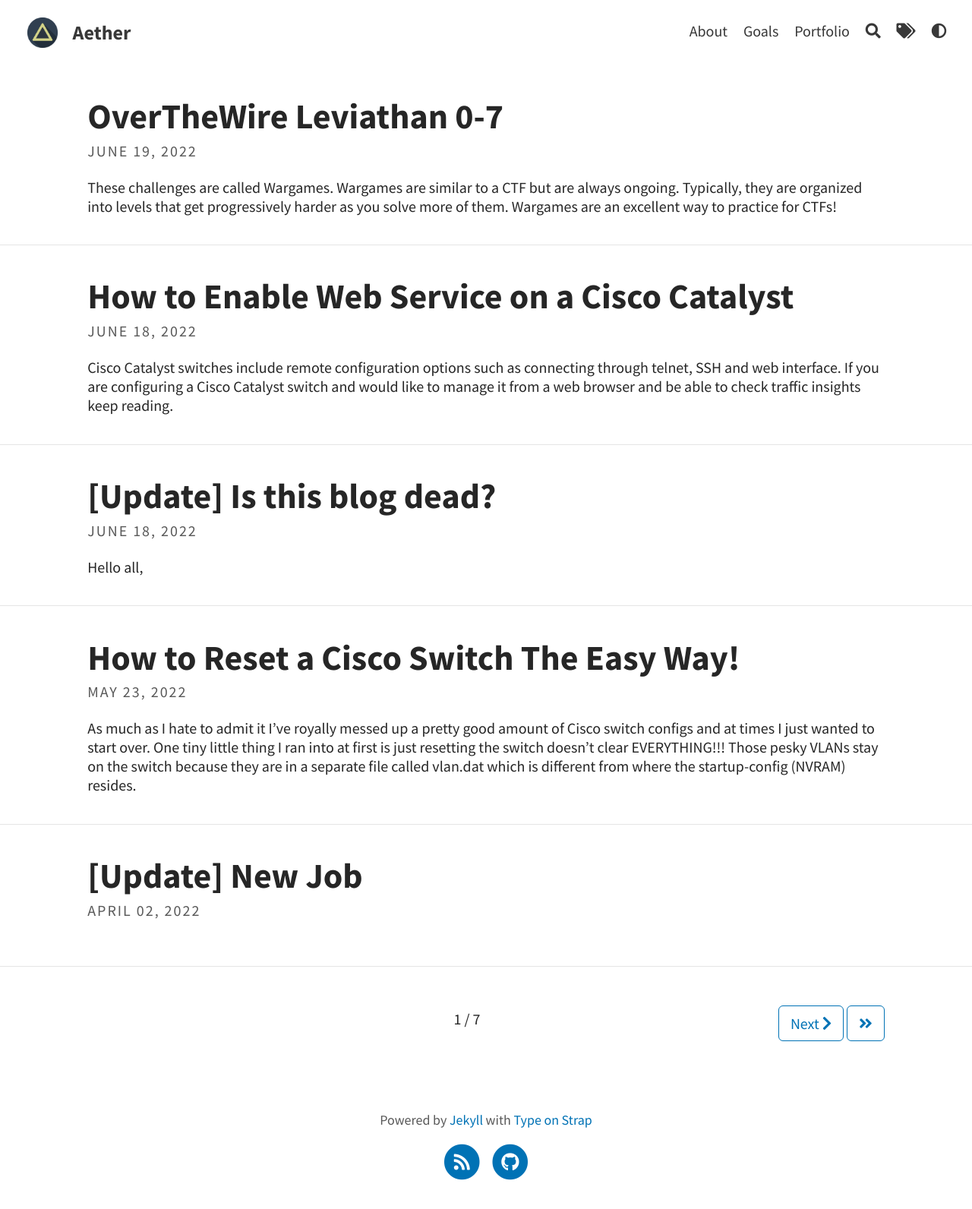
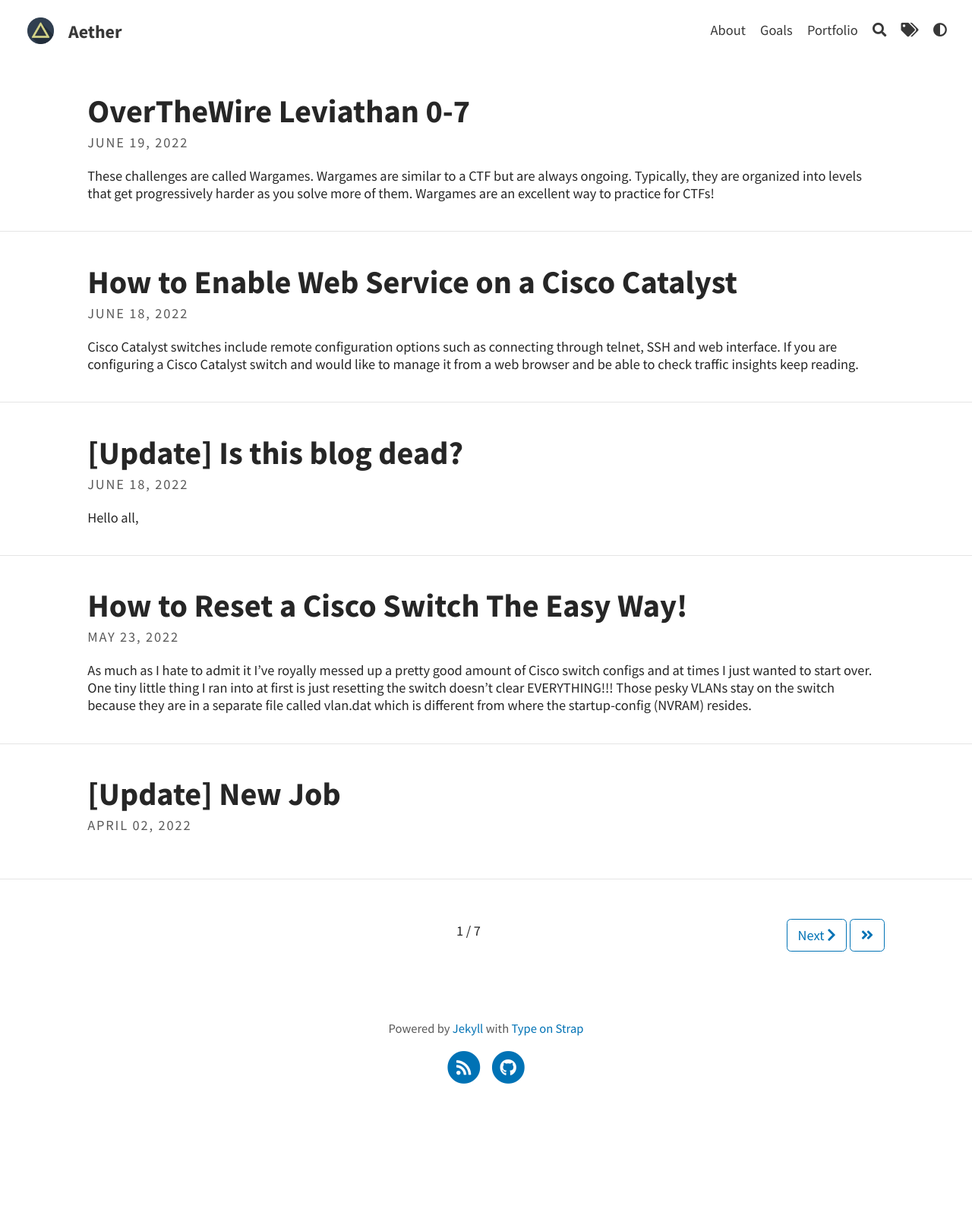
Before and after one commit to dadavidson/dadavidson.github.io, a Jekyll site: the page built from index.html, in a window 1280 px wide. Shown: the whole page at 76% size. Built offline with Jekyll 4.4.1, drawn with Linux system fonts in a browser that asks for light colours; the list of posts is cut into pages by our own code; after the commit the page ends 1467 px from its top, so only the background shows below that.

Commit message:
Update _variables.scss

```diff
--- a/_sass/base/_variables.scss
+++ b/_sass/base/_variables.scss
@@ -2,7 +2,7 @@
 $font-family-main: 'Source Sans Pro', Helvetica, Arial, sans-serif;
 $font-family-headings: 'Source Sans Pro', Helvetica, Arial, sans-serif;
 $font-family-logo: 'Source Sans Pro', Helvetica, Arial, sans-serif;
-$font-size: 1.25em;
+$font-size: 1.15em;
 
 $monospace: Consolas, Menlo, Monaco, Lucida Console, Liberation Mono, DejaVu Sans Mono, Bitstream Vera Sans Mono, Courier New, monospace, sans-serif !default;
 $font-size-code: 0.85em !default;
```
